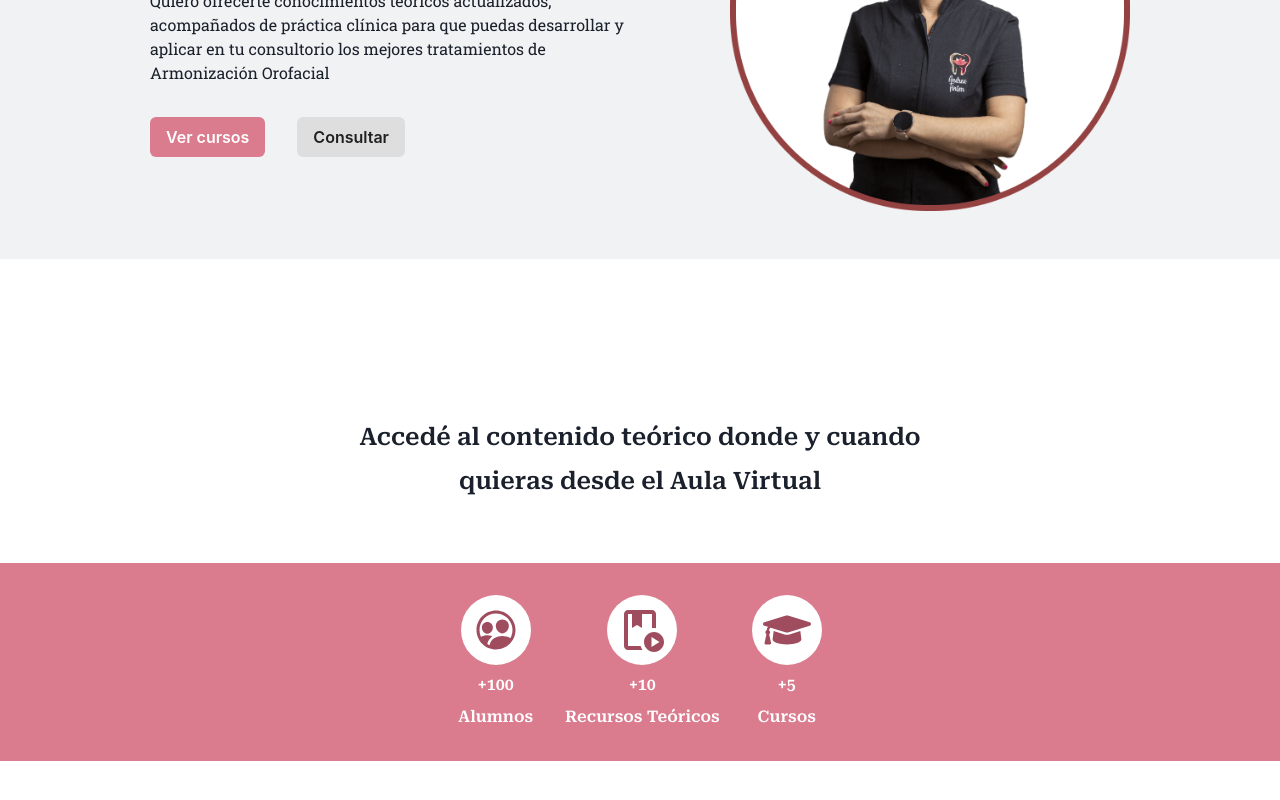
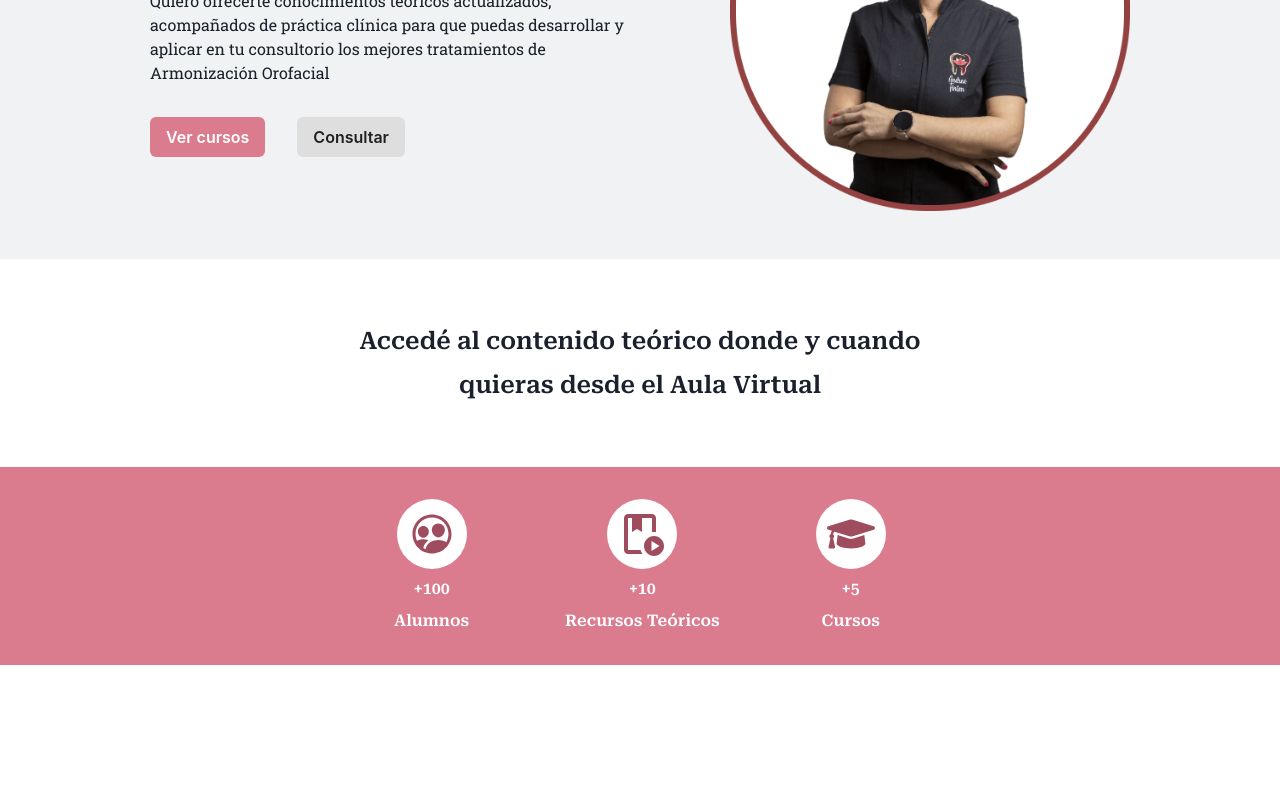
Before and after one commit to RudeBoyS2/andrea-finten, a Next.js app: page / in a window 1280 px wide. Shown: the part 336-1136 px from the top of the page. Built offline with nearby package versions, Linux system fonts and the light colour scheme; no server answers.

Commit message:
fix sizes

```diff
--- a/src/components/sections/Services.tsx
+++ b/src/components/sections/Services.tsx
@@ -17,12 +17,10 @@ const Services: React.FC = () => {
                 ]}
                 flexDir={["column", "column", "column", "row", "row"]}
                 id="services"
-                bg='#fff'
+                bg="#fff"
                 w="100%"
                 maxW="1920px"
                 gap="4rem"
-                px='1rem'
-                pt='6rem'
             >
                 <Flex
                     py="4rem"
@@ -66,9 +64,14 @@ const Services: React.FC = () => {
                 bg="secondary"
                 id="services"
             >
-                <Flex py="2rem" justifyContent='space-around' gap='2rem' fontFamily='primary' >
+                <Flex
+                    py="2rem"
+                    justifyContent="space-around"
+                    gap={["2rem","3rem","4rem","5rem","6rem"]}
+                    fontFamily="primary"
+                >
                     <ClientsIcon
-                        icon={IoPeopleCircleOutline }
+                        icon={IoPeopleCircleOutline}
                         text="Alumnos"
                         number="+100"
                     />
--- a/src/pages/index.tsx
+++ b/src/pages/index.tsx
@@ -40,7 +40,7 @@ const Home: NextPage = () => {
                     maxW="1920px"
                     py="1.5em"
                     flexDir={["column", "column", "row", "row", "row"]}
-                    gap={["3rem","4rem","5rem","10rem","10rem"]}
+                    gap={["3rem", "4rem", "5rem", "10rem", "10rem"]}
                     alignItems="center"
                     id="foter"
                     bg="#fff"
@@ -61,7 +61,7 @@ const Home: NextPage = () => {
                             />
                         </Flex>
                     </Flex>
-                    <Flex flexDir="column" gap='.5rem' mb='auto'>
+                    <Flex flexDir="column" gap=".5rem" mb="auto">
                         <Text
                             fontSize="4xl"
                             textAlign="center"
@@ -93,7 +93,7 @@ const Home: NextPage = () => {
                         </Text>
                     </Flex>
 
-                    <Flex flexDir="column" mb='auto'>
+                    <Flex flexDir="column" mb="auto">
                         <Text
                             fontSize="4xl"
                             textAlign="center"
```
